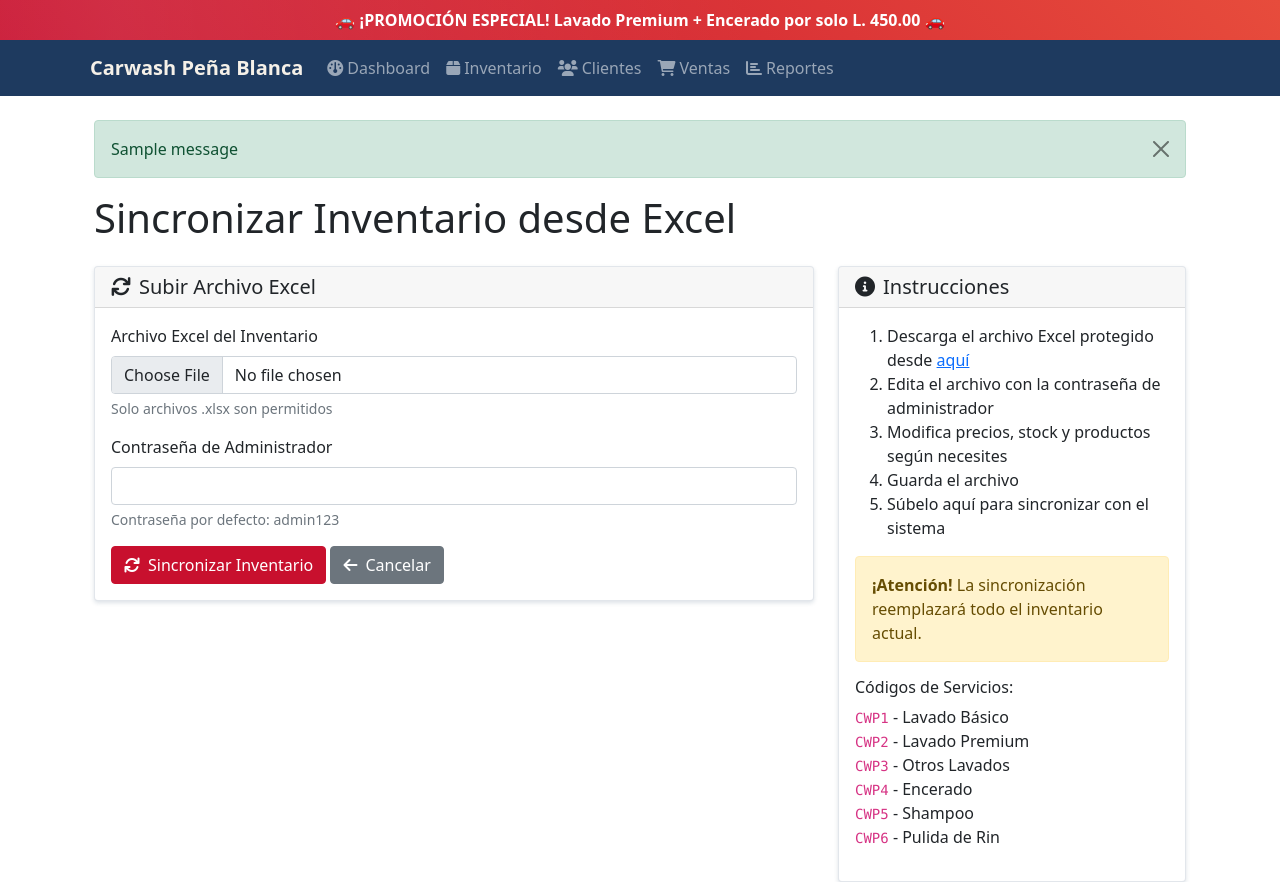
After one commit to Kastillo95/CARWASH-, a Python web app: template templates/sync_inventory.html in a window 1280 px wide. The commit adds this page. Run offline with Jinja, Linux system fonts and the light colour scheme; the template is opened without the code that fills it, so the values that code supplies are empty; one stand-in notice (Sample message) is shown.

Commit message:
Assistant checkpoint: Add Excel inventory sync with barcode scanner
Assistant generated file changes:
- main.py: Add Excel inventory sync functionality, Add Excel inventory management functions, Add Excel inventory management routes, Add flash messages import
- templates/base.html: Add flash messages to base template
- templates/sync_inventory.html: Create inventory sync template
- templates/products.html: Add sync button to products page
- templates/new_sale.html: Add barcode scanner functionality to sales
Add barcode scanner functionality to sales
Add JavaScript for barcode scanner

---

User prompt:

olle y no se puede crear ese exceln que crea elinventario, no se puede conectar al mismo programa bueno que tireun excelmcon elinventario y ese excel sea como la base de datos que simodificas ese excel el inventario en la app camnbviaria tambien pero ese excel tiene que pedir una contraseñapara poder editar se puede?

Replit-Commit-Author: Assistant
Replit-Commit-Session-Id: ee590591-e904-462f-859e-e2471a8fc370

```diff
--- a/templates/base.html
+++ b/templates/base.html
@@ -1,4 +1,3 @@
-
 <!DOCTYPE html>
 <html lang="es">
 <head>
@@ -150,7 +149,21 @@
     </nav>
 
     <div class="container mt-4">
-        {% block content %}{% endblock %}
+        <div class="container-fluid">
+                        <!-- Flash Messages -->
+                        {% with messages = get_flashed_messages(with_categories=true) %}
+                            {% if messages %}
+                                {% for category, message in messages %}
+                                    <div class="alert alert-{{ 'success' if category == 'success' else 'danger' }} alert-dismissible fade show" role="alert">
+                                        {{ message }}
+                                        <button type="button" class="btn-close" data-bs-dismiss="alert"></button>
+                                    </div>
+                                {% endfor %}
+                            {% endif %}
+                        {% endwith %}
+
+                        {% block content %}{% endblock %}
+                    </div>
     </div>
 
     <script src="https://cdn.jsdelivr.net/npm/bootstrap@5.1.3/dist/js/bootstrap.bundle.min.js"></script>
--- /dev/null
+++ b/templates/sync_inventory.html
@@ -0,0 +1,81 @@
+
+{% extends "base.html" %}
+
+{% block title %}Sincronizar Inventario - Carwash Peña Blanca{% endblock %}
+
+{% block content %}
+<div class="row">
+    <div class="col-12">
+        <h1 class="mb-4">Sincronizar Inventario desde Excel</h1>
+    </div>
+</div>
+
+<div class="row">
+    <div class="col-md-8">
+        <div class="card">
+            <div class="card-header">
+                <h5 class="mb-0">
+                    <i class="fas fa-sync me-2"></i>Subir Archivo Excel
+                </h5>
+            </div>
+            <div class="card-body">
+                <form method="POST" enctype="multipart/form-data">
+                    <div class="mb-3">
+                        <label for="excel_file" class="form-label">Archivo Excel del Inventario</label>
+                        <input type="file" class="form-control" id="excel_file" name="excel_file" accept=".xlsx" required>
+                        <div class="form-text">Solo archivos .xlsx son permitidos</div>
+                    </div>
+
+                    <div class="mb-3">
+                        <label for="password" class="form-label">Contraseña de Administrador</label>
+                        <input type="password" class="form-control" id="password" name="password" required>
+                        <div class="form-text">Contraseña por defecto: admin123</div>
+                    </div>
+
+                    <button type="submit" class="btn btn-success">
+                        <i class="fas fa-sync me-2"></i>Sincronizar Inventario
+                    </button>
+                    <a href="{{ url_for('products') }}" class="btn btn-secondary">
+                        <i class="fas fa-arrow-left me-2"></i>Cancelar
+                    </a>
+                </form>
+            </div>
+        </div>
+    </div>
+
+    <div class="col-md-4">
+        <div class="card">
+            <div class="card-header">
+                <h5 class="mb-0">
+                    <i class="fas fa-info-circle me-2"></i>Instrucciones
+                </h5>
+            </div>
+            <div class="card-body">
+                <ol>
+                    <li>Descarga el archivo Excel protegido desde <a href="{{ url_for('export_inventory_excel') }}">aquí</a></li>
+                    <li>Edita el archivo con la contraseña de administrador</li>
+                    <li>Modifica precios, stock y productos según necesites</li>
+                    <li>Guarda el archivo</li>
+                    <li>Súbelo aquí para sincronizar con el sistema</li>
+                </ol>
+
+                <div class="alert alert-warning mt-3">
+                    <strong>¡Atención!</strong> La sincronización reemplazará todo el inventario actual.
+                </div>
+
+                <div class="mt-3">
+                    <h6>Códigos de Servicios:</h6>
+                    <ul class="list-unstyled">
+                        <li><code>CWP1</code> - Lavado Básico</li>
+                        <li><code>CWP2</code> - Lavado Premium</li>
+                        <li><code>CWP3</code> - Otros Lavados</li>
+                        <li><code>CWP4</code> - Encerado</li>
+                        <li><code>CWP5</code> - Shampoo</li>
+                        <li><code>CWP6</code> - Pulida de Rin</li>
+                    </ul>
+                </div>
+            </div>
+        </div>
+    </div>
+</div>
+{% endblock %}
```
Also changed, not shown: main.py (+185 -27 lines), templates/new_sale.html (+57 -1 lines), templates/products.html (+8 -3 lines).
